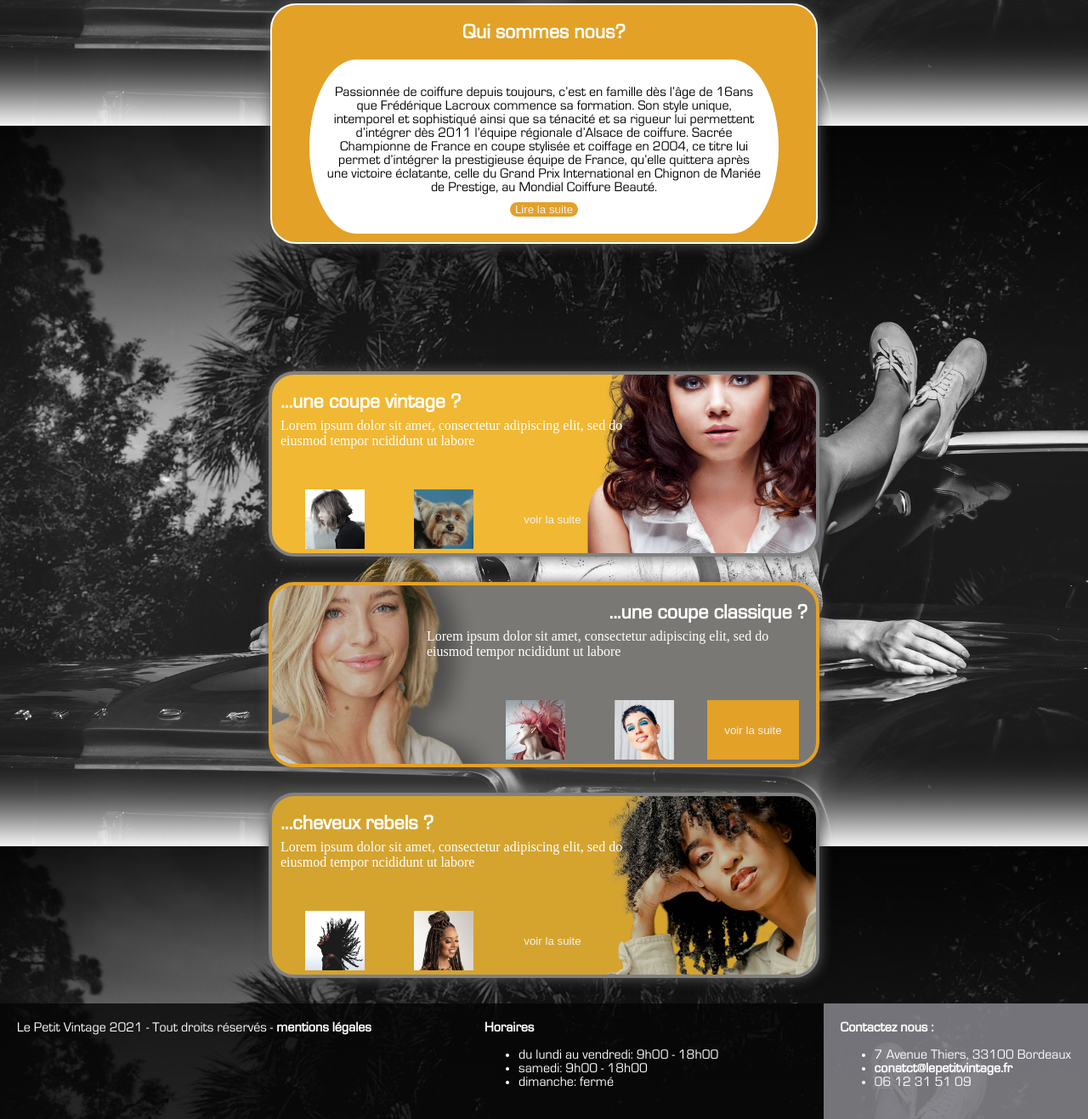
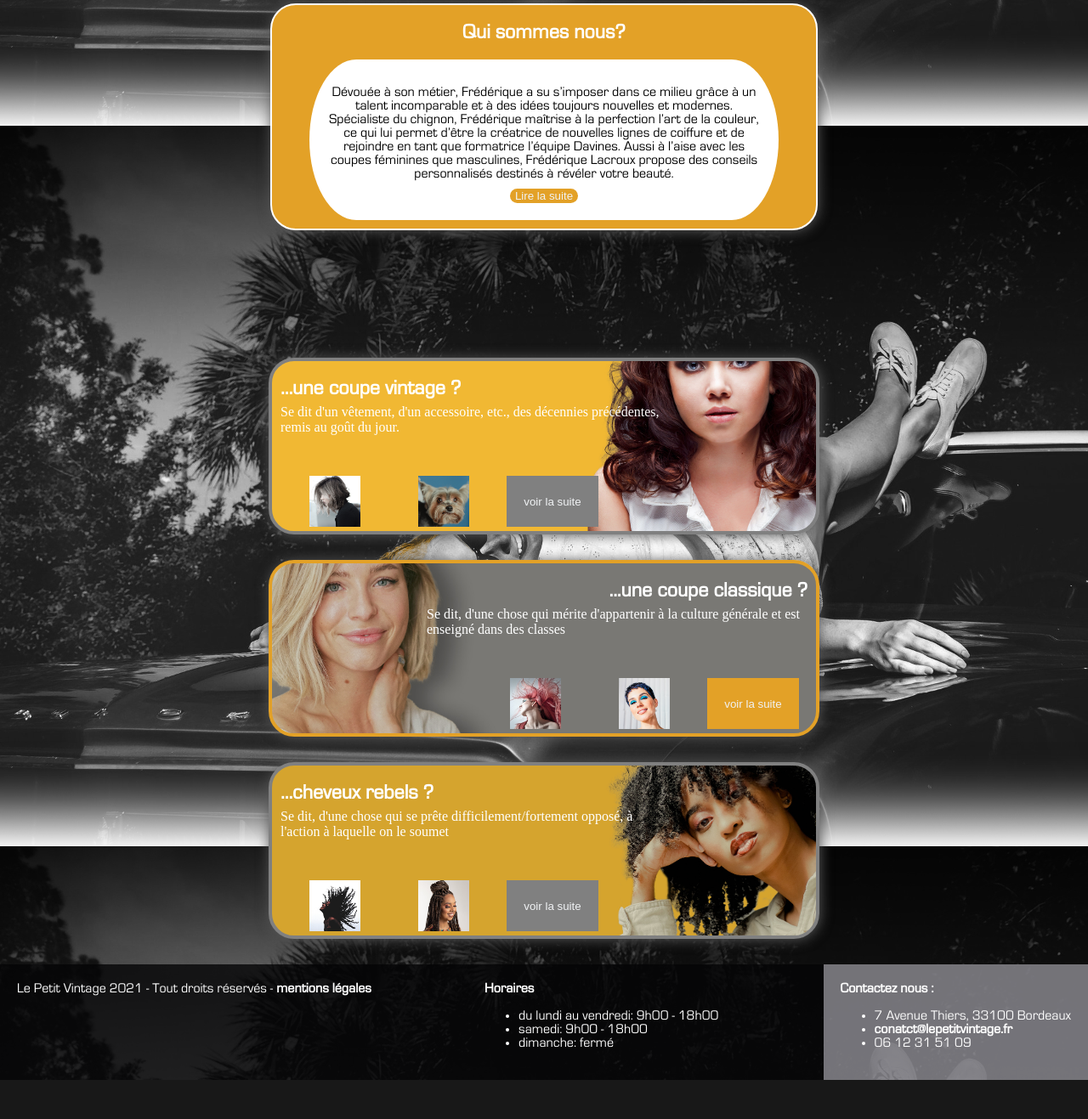
Before and after one commit to sophiewright31/Projet-1-Le-Petit-Vintage, a PHP site: page / in a window 1280 px wide. Shown: the part 1548-2865 px from the top of the page at 85% size. After the commit the page ends 2819 px from the top, so only its background shows below. Run offline with PHP 8.4, Linux system fonts and the light colour scheme.

Commit message:
modif police et texte area

```diff
--- a/index.php
+++ b/index.php
@@ -25,9 +25,9 @@
             <h2>Qui sommes nous?</h2>
         </div>
         <div class="card-who-body">
-            <p class="card-who-text">Passionnée de coiffure depuis toujours, c’est en famille dès l’âge de 16ans que Frédérique Lacroux commence sa formation.
-              Son style unique, intemporel et sophistiqué ainsi que sa ténacité et sa rigueur lui permettent d’intégrer dès 2011 l’équipe régionale d’Alsace de coiffure.
-              Sacrée Championne de France en coupe stylisée et coiffage en 2004, ce titre lui permet d’intégrer la prestigieuse équipe de France, qu’elle quittera après une victoire éclatante, celle du Grand Prix International en Chignon de Mariée de Prestige, au Mondial Coiffure Beauté.</p>
+            <p class="card-who-text">Dévouée à son métier, Frédérique a su s’imposer dans ce milieu grâce à un talent incomparable et à des idées toujours nouvelles et modernes.
+            Spécialiste du chignon, Frédérique maîtrise à la perfection l’art de la couleur, ce qui lui permet d’être la créatrice de nouvelles lignes de coiffure et de rejoindre en tant que formatrice l’équipe Davines.
+            Aussi à l’aise avec les coupes féminines que masculines, Frédérique Lacroux propose des conseils personnalisés destinés à révéler votre beauté.</p>
             <button class="card-who-button"><a href="whoRwe.php">Lire la suite</a></button>
         </div>
     </div>
@@ -39,14 +39,13 @@
             <h2>...une coupe vintage ?</h2>
         </div>
         <div class="card-body">
-            <p class="card-text">Lorem ipsum dolor sit amet, consectetur
-                adipiscing elit, sed do eiusmod tempor
-                ncididunt ut labore</p>
+            <p class="card-text">Se dit d'un vêtement, d'un accessoire, etc.,
+                                 des décennies précédentes, remis au goût du jour.</p>
         </div>
         <div class="vintage-choice">
             <article><img src="src/Coiffures/bonProfil.jpg" height="100%" ></article>
             <article><img src="src/Coiffures/myBad.jpg" height="100%"></article>
-            <article><button class="card-button"><a href="hairstyles.php">voir la suite </a></button></article>
+            <article class="color-button"><button class="card-button"><a href="hairstyles.php">voir la suite </a></button></article>
         </div>
     </div>
 </section>
@@ -57,9 +56,7 @@
             <h2>...une coupe classique ?</h2>
         </div>
         <div class="card-body">
-            <p class="card-text">Lorem ipsum dolor sit amet, consectetur
-                adipiscing elit, sed do eiusmod tempor
-                ncididunt ut labore</p>
+            <p class="card-text">Se dit, d'une chose qui mérite d'appartenir à la culture générale et est enseigné dans des classes</p>
         </div>
         <div class="classique-choice">
             <article><img src="src/Coiffures/pink.jpg" height="100%" ></article>
@@ -76,14 +73,12 @@
             <h2>...cheveux rebels ?</h2>
         </div>
         <div class="card-body">
-            <p class="card-text">Lorem ipsum dolor sit amet, consectetur
-                adipiscing elit, sed do eiusmod tempor
-                ncididunt ut labore</p>
+            <p class="card-text">Se dit, d'une chose qui se prête difficilement/fortement opposé, à l'action à laquelle on le soumet</p>
         </div>
         <div class="rebel-choice">
             <article><img src="src/Coiffures/curlyPeanut.jpg" height="100%" ></article>
             <article><img src="src/Coiffures/detresse.jpg" height="100%" ></article>
-            <article><button class="card-button"><a href="hairstyles.php">voir la suite </a></button></article>
+            <article class="color-button"><button class="card-button"><a href="hairstyles.php">voir la suite </a></button></article>
         </div>
     </div>
 </section>
--- a/src/styleAccueil.css
+++ b/src/styleAccueil.css
@@ -170,9 +170,7 @@ h1,h2,h3,h4,h5{
   .card-button {
     border: none;
     background-color: transparent;
-    color: white;
     height: 100%;
-    width: 100%;
   }
 
   article {
@@ -184,6 +182,10 @@ h1,h2,h3,h4,h5{
 
   .color-choise {
     background-color: #E3A127;
+  }
+
+  .color-button {
+    background-color: grey;
   }
 
   .card-vintage {
@@ -204,7 +206,7 @@ h1,h2,h3,h4,h5{
     display: flex;
     justify-content: space-around;
     width: 60%;
-    height: 70px;
+    height: 60px;
     padding-bottom: 5px;
     margin-left: 10px;
     margin-right: 10px;
@@ -229,7 +231,7 @@ h1,h2,h3,h4,h5{
     display: flex;
     justify-content: space-around;
     width: 60%;
-    height: 70px;
+    height: 60px;
     padding-bottom: 5px;
     margin-left: 10px;
     margin-right: 10px;
@@ -254,7 +256,7 @@ h1,h2,h3,h4,h5{
     display: flex;
     justify-content: space-around;
     width: 60%;
-    height: 70px;
+    height: 60px;
     padding-bottom: 5px;
     margin-left: 10px;
     margin-right: 10px;
--- a/src/whoRwe.css
+++ b/src/whoRwe.css
@@ -66,7 +66,7 @@
       align-items: center;
       text-align: center;
       justify-content: center;
-      font-size: 12px;
+      font-size: 15px;
       width: auto;
       color: #F0F2F4;
       background: linear-gradient(to bottom, black, grey);
@@ -80,6 +80,7 @@
       font-size: 14px;
       color: #E3A127;
       text-decoration: underline;
+      margin-top: 80px;
     }
 
     .container {
--- a/whoRwe.php
+++ b/whoRwe.php
@@ -25,9 +25,6 @@
     <p>Passionnée de coiffure depuis toujours, c’est en famille dès l’âge de 16ans que Frédérique Lacroux commence sa formation.
        Son style unique, intemporel et sophistiqué ainsi que sa ténacité et sa rigueur lui permettent d’intégrer dès 2011 l’équipe régionale d’Alsace de coiffure.
        Sacrée Championne de France en coupe stylisée et coiffage en 2004, ce titre lui permet d’intégrer la prestigieuse équipe de France, qu’elle quittera après une victoire éclatante, celle du Grand Prix International en Chignon de Mariée de Prestige, au Mondial Coiffure Beauté.<br><br>
-       Dévouée à son métier, Frédérique a su s’imposer dans ce milieu grâce à un talent incomparable et à des idées toujours nouvelles et modernes.
-       Spécialiste du chignon, Frédérique maîtrise à la perfection l’art de la couleur, ce qui lui permet d’être la créatrice de nouvelles lignes de coiffure et de rejoindre en tant que formatrice l’équipe Davines.
-       Aussi à l’aise avec les coupes féminines que masculines, Frédérique Lacroux propose des conseils personnalisés destinés à révéler votre beauté.<br><br>
        C’est en 2005 qu’elle rencontre David Baehr. Ayant le même niveau d’excellence, les deux coiffeurs passent trois années à former les espoirs de la coiffure de demain, et à voyager dans le monde entier pour parfaire leur connaissances, créer de nouvelles lignes, et diffuser la passion de la coiffure jeune, belle et en constante évolution.
        Le salon Need nait de l’alliance entre l’excellence et la performance, de l’association de Frédérique avec David, pour créer un concept totalement inédit, où la coiffure trouve toute sa noblesse et son art.</p>
   </div>
```
